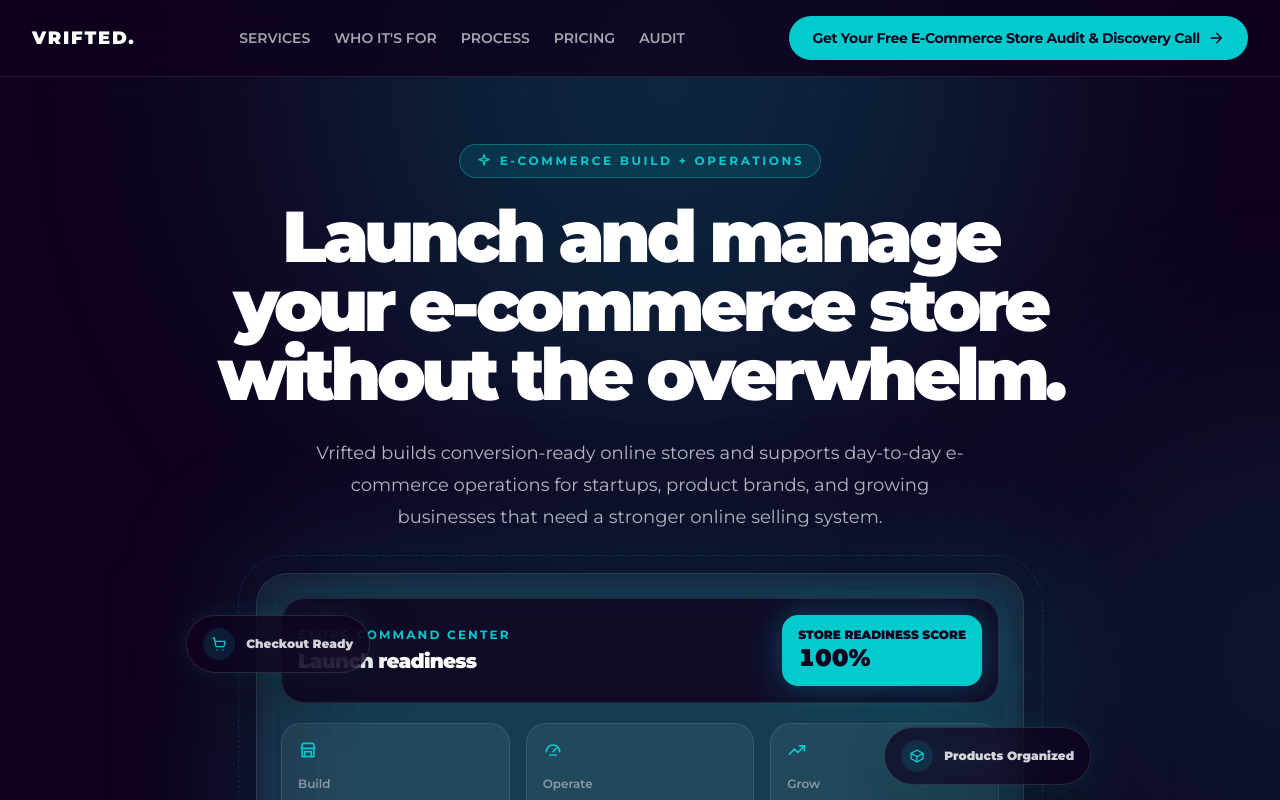
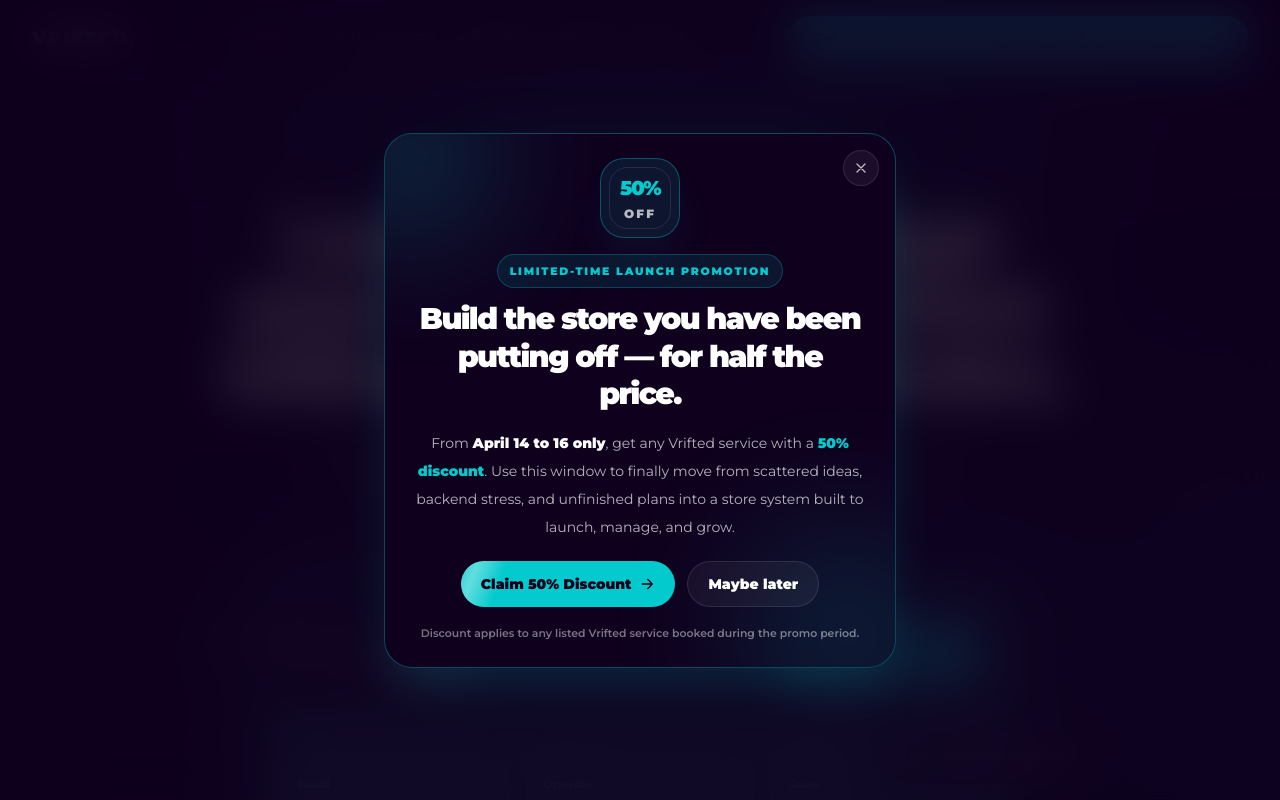
Before and after one commit to jayquiachon/vrifted-website, a React (Vite) app: page / in a window 1280 px wide. Shown: the top 800 px of the page. Built offline with nearby package versions, Linux system fonts and the light colour scheme.

Commit message:
updated website

```diff
--- a/src/App.jsx
+++ b/src/App.jsx
@@ -367,6 +367,14 @@
   const processRef = useRef(null);
   const pageRef = useRef(null);
 
+  // Opening promotion popup delay. The modal appears shortly after the page loads instead of immediately.
+  useEffect(() => {
+    const promoDelay = window.setTimeout(() => {
+      setPromoModalOpen(true);
+    }, 2000);
+
+    return () => window.clearTimeout(promoDelay);
+  }, []);
 
   // Hero score counter animation. It respects reduced-motion user preferences.
   useEffect(() => {
@@ -465,7 +473,13 @@
     return () => observer.disconnect();
   }, []);
 
-
+  // Promotion CTA handler. It closes the promo popup and scrolls visitors to the audit form.
+  function goToAuditForm() {
+    setPromoModalOpen(false);
+    window.setTimeout(() => {
+      document.getElementById("audit")?.scrollIntoView({ behavior: "smooth", block: "start" });
+    }, 80);
+  }
 
   // Contact form handler. It sends the form details directly to info@vrifted.com through FormSubmit.
   async function handleSubmit(event) {
@@ -1274,6 +1288,51 @@
         </section>
       </main>
 
+      {/* Opening promotion modal: highlights the limited-time 50% service discount and sends visitors to the contact form. */}
+      {promoModalOpen && (
+        <div className="success-modal-backdrop modal-scroll-lock fixed inset-0 z-[90] flex items-center justify-center bg-[#0f011e]/86 px-5 backdrop-blur-xl" role="dialog" aria-modal="true" aria-labelledby="promo-modal-title">
+          <div className="success-modal-card relative w-full max-w-md overflow-hidden rounded-[1.75rem] border border-[#03cacd]/35 bg-[#0f011e] p-5 text-center shadow-2xl shadow-[#03cacd]/20 sm:max-w-lg sm:p-6">
+            <button type="button" onClick={() => setPromoModalOpen(false)} className="absolute right-4 top-4 flex h-9 w-9 items-center justify-center rounded-full border border-white/10 bg-white/[0.055] text-white/70 transition hover:border-[#03cacd]/50 hover:text-[#03cacd]" aria-label="Close promotion popup">
+              <Icon name="x" className="h-4 w-4" />
+            </button>
+
+            <div className="pointer-events-none absolute -left-16 -top-16 h-44 w-44 rounded-full bg-[#03cacd]/20 blur-3xl" />
+            <div className="pointer-events-none absolute -bottom-20 -right-16 h-56 w-56 rounded-full bg-[#03cacd]/14 blur-3xl" />
+
+            <div className="relative mx-auto mb-4 flex h-20 w-20 items-center justify-center rounded-[1.5rem] border border-[#03cacd]/35 bg-[#03cacd]/10 shadow-2xl shadow-[#03cacd]/10">
+              <div className="absolute inset-2 rounded-[1.15rem] border border-white/10" />
+              <div className="text-center">
+                <p className="text-xl font-black tracking-[-0.08em] text-[#03cacd]">50%</p>
+                <p className="mt-1 text-xs font-black uppercase tracking-[0.18em] text-white/70">Off</p>
+              </div>
+            </div>
+
+            <p className="relative mb-3 inline-flex rounded-full border border-[#03cacd]/25 bg-[#03cacd]/10 px-3 py-2 text-[0.68rem] font-black uppercase tracking-[0.16em] text-[#03cacd]">
+              Limited-Time Launch Promotion
+            </p>
+            <h2 id="promo-modal-title" className="relative mx-auto max-w-md text-2xl font-black leading-tight tracking-[-0.055em] text-white sm:text-3xl">
+              Build the store you have been putting off — for half the price.
+            </h2>
+            <p className="relative mx-auto mt-4 max-w-md text-sm leading-7 text-white/70">
+              From <span className="font-black text-white">April 14 to 16 only</span>, get any Vrifted service with a <span className="font-black text-[#03cacd]">50% discount</span>. Use this window to finally move from scattered ideas, backend stress, and unfinished plans into a store system built to launch, manage, and grow.
+            </p>
+
+            <div className="relative mt-5 flex flex-col gap-3 sm:flex-row sm:justify-center">
+              <button type="button" onClick={goToAuditForm} className="cta-button inline-flex w-full items-center justify-center gap-2 rounded-full bg-[#03cacd] px-5 py-3 text-sm font-black text-[#0f011e] transition hover:bg-white hover:shadow-[0_0_38px_rgba(3,202,205,0.38)] sm:w-auto">
+                Claim 50% Discount <Icon name="arrow" className="h-4 w-4" />
+              </button>
+              <button type="button" onClick={() => setPromoModalOpen(false)} className="inline-flex w-full items-center justify-center gap-2 rounded-full border border-white/10 bg-white/5 px-5 py-3 text-sm font-black text-white transition hover:border-[#03cacd]/50 hover:bg-[#03cacd]/10 sm:w-auto">
+                Maybe later
+              </button>
+            </div>
+
+            <p className="relative mt-4 text-[0.68rem] font-semibold leading-5 text-white/45">
+              Discount applies to any listed Vrifted service booked during the promo period.
+            </p>
+          </div>
+        </div>
+      )}
+
       {/* Email modal: displays the business email and gives visitors a direct mail link. */}
       {emailModalOpen && (
         <div className="success-modal-backdrop modal-scroll-lock fixed inset-0 z-[80] flex items-center justify-center bg-[#0f011e]/82 px-5 backdrop-blur-xl" role="dialog" aria-modal="true" aria-labelledby="email-modal-title">
```
